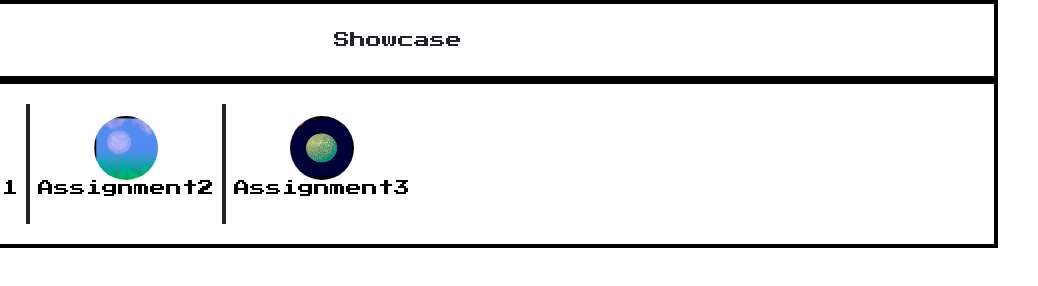
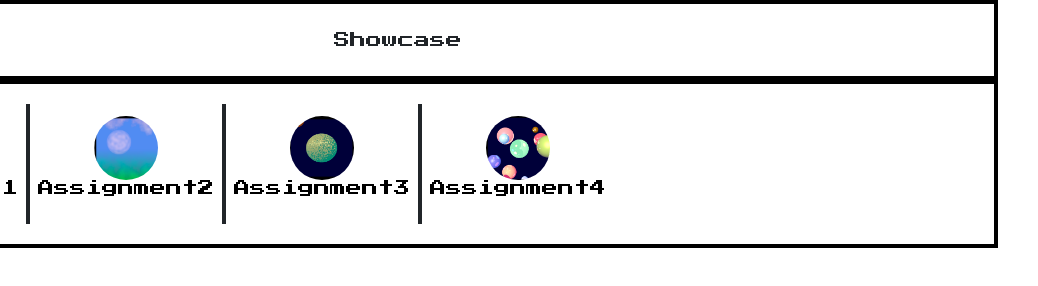
Before and after one commit to WenheLI/showcase, a plain HTML site: page index.html in a window 1280 px wide. Shown: the full height of the page, 242-1280 px from the left. Drawn offline with nearby package versions, Linux system fonts and the light colour scheme.

Commit message:
add cover

```diff
--- a/index.html
+++ b/index.html
@@ -56,6 +56,16 @@
                         </a>
                       </div>
                     </td>
+                    <td>
+                      <div class="content">
+                        <a href="/shader4/">
+                          <img class="img nes-avatar is-large is-rounded" src="./assets/assignment4.png" />
+                        </a>
+                        <a href="/shader4/">
+                          <p class="title">Assignment4 </p>
+                        </a>
+                      </div>
+                    </td>
                   </tr>
                 </tbody>
               </table>
```
Also changed, not shown: assets/assignment4.png (added).
